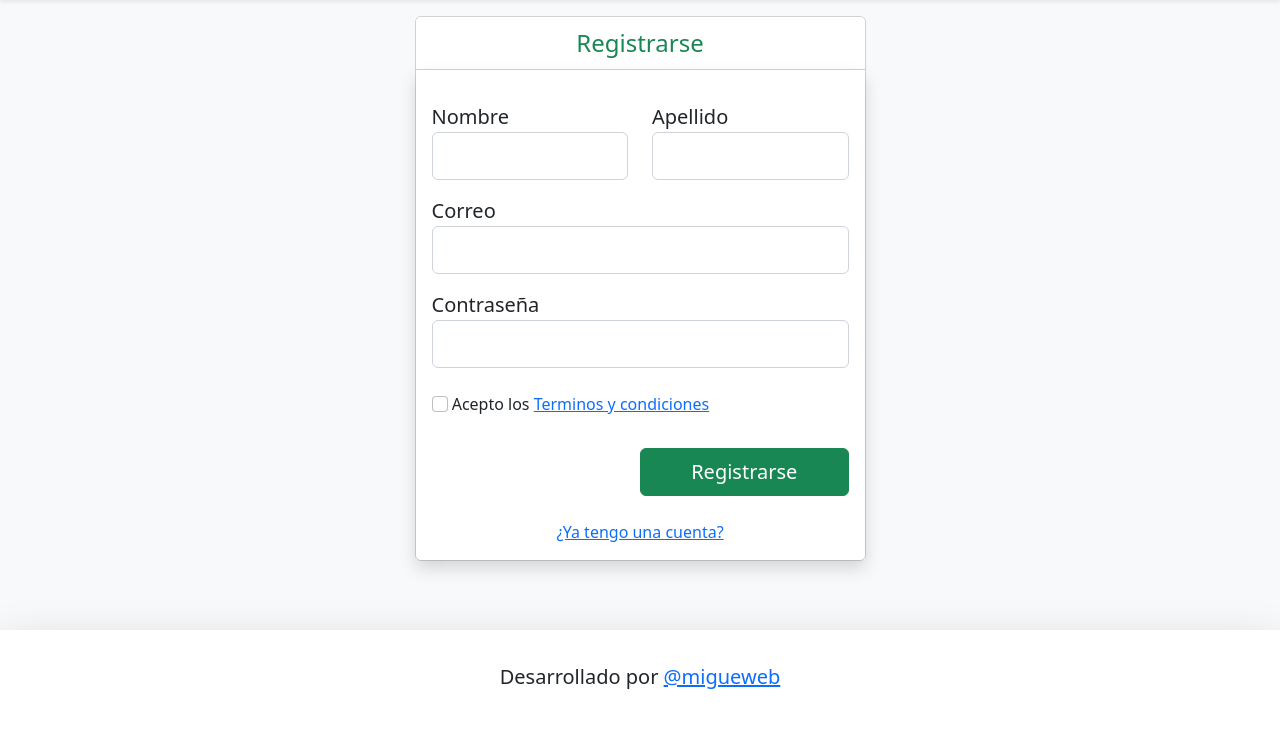
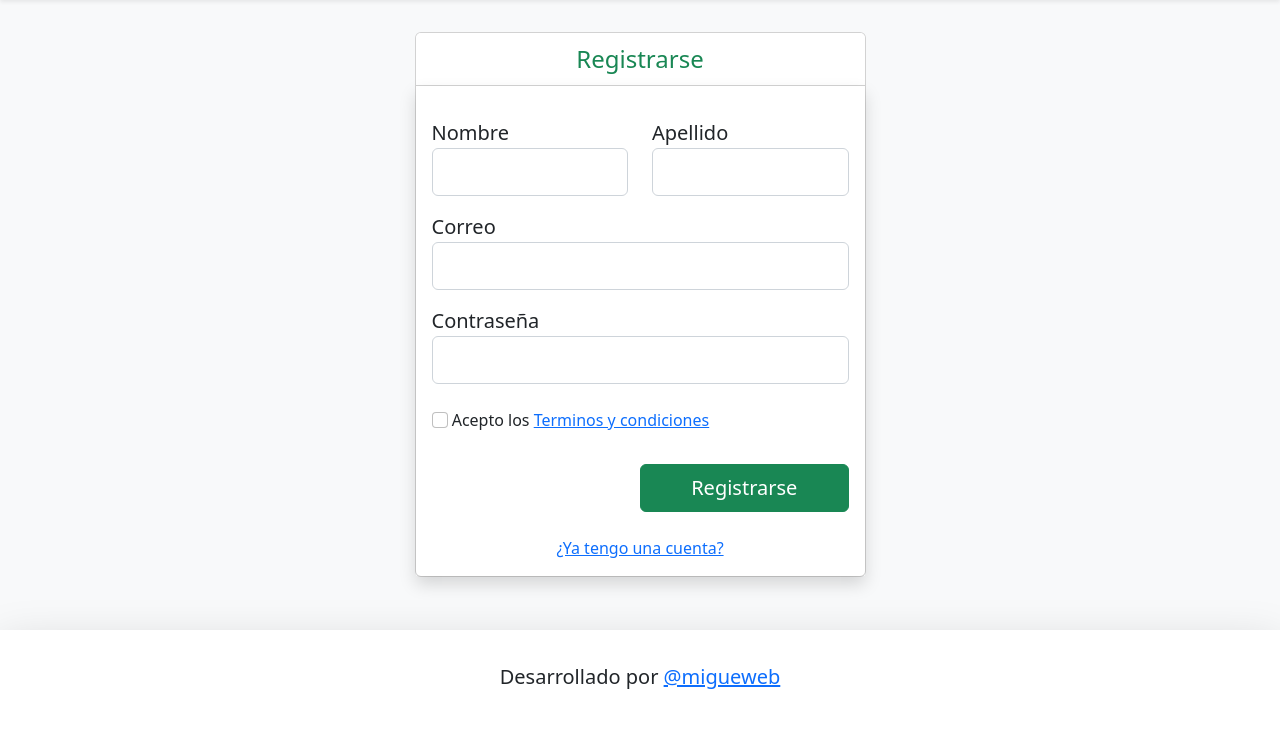
Before and after one commit to migueweb/construapp, a PHP site: page /register.php in a window 1280 px wide. Shown: the part 68-800 px from the top of the page. Run offline with PHP 8.4, Linux system fonts and the light colour scheme.

Commit message:
add margin top to login and register form

```diff
--- a/login.php
+++ b/login.php
@@ -26,7 +26,7 @@
             </div>
             <?php }?>
 
-            <article class="card text-center">
+            <article class="card text-center mt-5">
 
                 <div class="card-header fs-4 bg-white">
                     Iniciar sesión
--- a/register.php
+++ b/register.php
@@ -39,7 +39,7 @@
             <!-- End Alerts-->
 
             <!-- Start Form wrapper-->
-            <article class="card text-center">
+            <article class="card text-center mt-3">
 
                 <div class="card-header fs-4 text-success bg-white">
                     Registrarse
```
